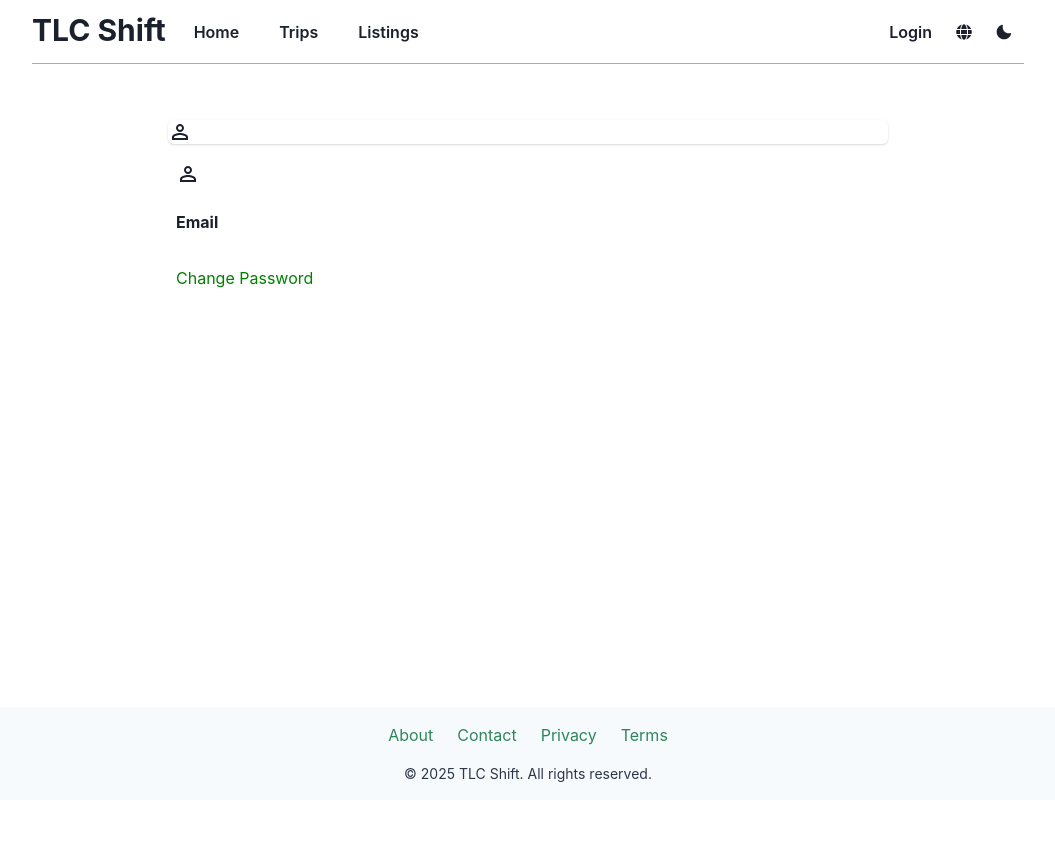
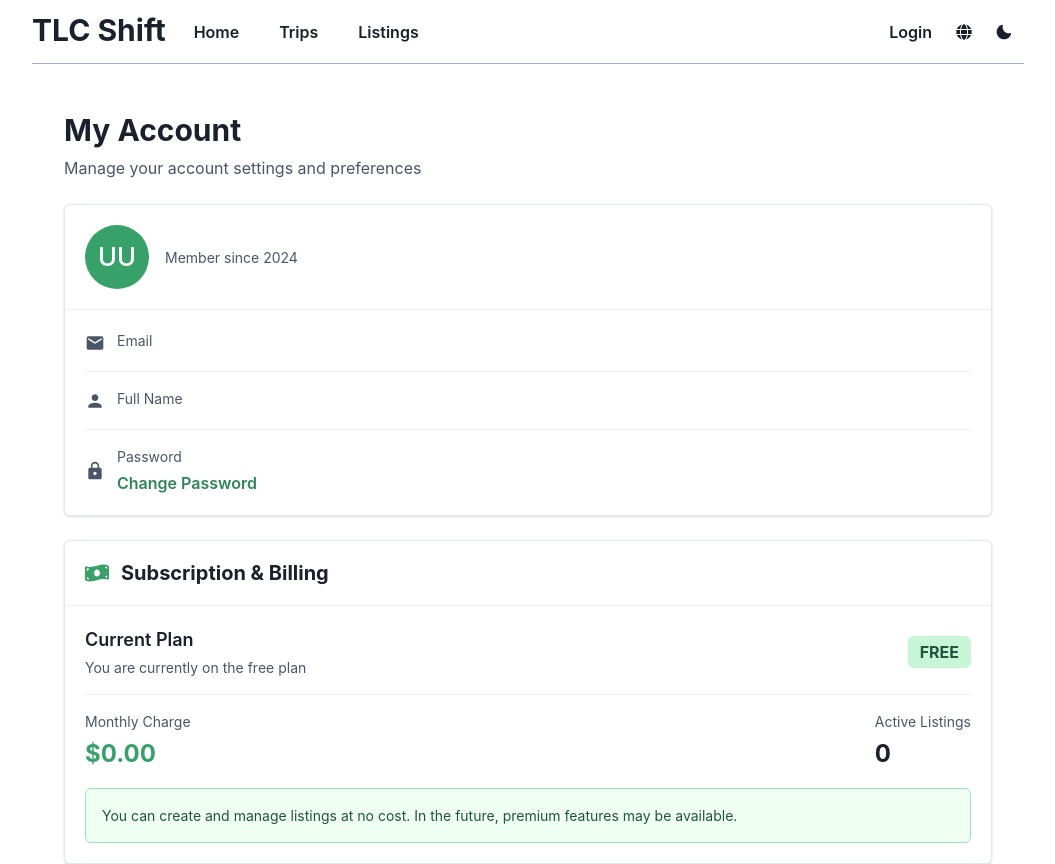
Before and after one commit to olci34/tlc-shift, a Next.js app: page /account in a window 1280 px wide. Shown: the top 864 px of the page, without its empty margins (112-1167 px from the left). Before the commit the page ends 800 px from the top, so only its background shows below. Built offline with nearby package versions, Linux system fonts and the light colour scheme; no server answers.

Commit message:
Design Account page

```diff
--- a/messages/en.json
+++ b/messages/en.json
@@ -122,8 +122,20 @@
     "loadingMessage": "This may take up to 50 seconds."
   },
   "account": {
+    "title": "My Account",
+    "subtitle": "Manage your account settings and preferences",
     "email": "Email",
-    "changePassword": "Change Password"
+    "fullName": "Full Name",
+    "password": "Password",
+    "changePassword": "Change Password",
+    "memberSince": "Member since 2024",
+    "subscriptionTitle": "Subscription & Billing",
+    "currentPlan": "Current Plan",
+    "planDescription": "You are currently on the free plan",
+    "freePlan": "FREE",
+    "monthlyCharge": "Monthly Charge",
+    "activeListings": "Active Listings",
+    "freeFeatureNote": "You can create and manage listings at no cost. In the future, premium features may be available."
   },
   "myListings": {
     "title": "My Listings",
--- a/messages/es.json
+++ b/messages/es.json
@@ -122,8 +122,20 @@
     "loadingMessage": "Esto puede tardar hasta 50 segundos."
   },
   "account": {
+    "title": "Mi Cuenta",
+    "subtitle": "Gestiona la configuración y preferencias de tu cuenta",
     "email": "Correo electrónico",
-    "changePassword": "Cambiar contraseña"
+    "fullName": "Nombre Completo",
+    "password": "Contraseña",
+    "changePassword": "Cambiar Contraseña",
+    "memberSince": "Miembro desde 2024",
+    "subscriptionTitle": "Suscripción y Facturación",
+    "currentPlan": "Plan Actual",
+    "planDescription": "Actualmente estás en el plan gratuito",
+    "freePlan": "GRATIS",
+    "monthlyCharge": "Cargo Mensual",
+    "activeListings": "Listados Activos",
+    "freeFeatureNote": "Puedes crear y gestionar listados sin costo. En el futuro, pueden estar disponibles funciones premium."
   },
   "myListings": {
     "title": "Mis listados",
--- a/src/pages/account/index.tsx
+++ b/src/pages/account/index.tsx
@@ -8,58 +8,182 @@ import {
   CardHeader,
   CardBody,
   Divider,
-  Grid,
-  GridItem,
   Link,
   Icon,
-  HStack
+  HStack,
+  Badge,
+  Avatar,
+  Stack,
+  useColorModeValue,
+  Button
 } from '@chakra-ui/react';
-import { MdOutlinePermIdentity } from 'react-icons/md';
+import { MdEmail, MdPerson, MdLock } from 'react-icons/md';
+import { FaMoneyBillWave } from 'react-icons/fa';
 import { useTranslations } from 'next-intl';
 import { GetStaticProps } from 'next';
 import { getMessages } from '@/lib/utils/i18n';
 
 const Account = () => {
-  // const [userInfo, setUserInfo] = useState<UserInfo>();
-  const t = useTranslations();
+  const t = useTranslations('account');
   const session = useSession();
   const user = session.data?.user;
 
+  const cardBg = useColorModeValue('white', 'gray.800');
+  const borderColor = useColorModeValue('gray.200', 'gray.700');
+  const labelColor = useColorModeValue('gray.600', 'gray.400');
+  const linkColor = useColorModeValue('green.600', 'green.300');
+
+  const handleChangePassword = () => {
+    console.log('Change password clicked');
+  };
+
   return (
-    <Box maxW="container.md" mx="auto" py={8} px={4}>
-      <VStack>
-        <VStack spacing={2} width="100%" p={2} align="stretch">
-          <Card>
-            <HStack>
-              <Icon as={MdOutlinePermIdentity} boxSize={6}></Icon>
-              <VStack>
-                <Text>
+    <Box maxW="container.lg" mx="auto" py={8} px={4}>
+      <VStack spacing={6} align="stretch">
+        {/* Page Header */}
+        <Box>
+          <Heading size="lg" mb={2}>
+            {t('title')}
+          </Heading>
+          <Text color={labelColor}>{t('subtitle')}</Text>
+        </Box>
+
+        {/* Profile Section */}
+        <Card bg={cardBg} borderColor={borderColor} borderWidth="1px">
+          <CardHeader>
+            <HStack spacing={4}>
+              <Avatar
+                size="lg"
+                name={`${user?.firstName} ${user?.lastName}`}
+                bg="green.500"
+                color="white"
+              />
+              <VStack align="start" spacing={0}>
+                <Heading size="md">
                   {user?.firstName} {user?.lastName}
+                </Heading>
+                <Text color={labelColor} fontSize="sm">
+                  {t('memberSince')}
                 </Text>
-                <Text>{user?.email}</Text>
               </VStack>
             </HStack>
-          </Card>
-          <Box p={2}>
-            <Icon boxSize={6} as={MdOutlinePermIdentity} />
-            <Text>
+          </CardHeader>
+          <Divider />
+          <CardBody>
+            <VStack spacing={4} align="stretch">
+              {/* Email */}
+              <HStack spacing={3}>
+                <Icon as={MdEmail} boxSize={5} color={labelColor} />
+                <Box flex={1}>
+                  <Text fontSize="sm" color={labelColor} mb={1}>
+                    {t('email')}
+                  </Text>
+                  <Text fontWeight="medium">{user?.email}</Text>
+                </Box>
+              </HStack>
+
+              <Divider />
+
+              {/* Name */}
+              <HStack spacing={3}>
+                <Icon as={MdPerson} boxSize={5} color={labelColor} />
+                <Box flex={1}>
+                  <Text fontSize="sm" color={labelColor} mb={1}>
+                    {t('fullName')}
+                  </Text>
+                  <Text fontWeight="medium">
                     {user?.firstName} {user?.lastName}
                   </Text>
                 </Box>
+              </HStack>
 
-          <Box p={2}>
-            <Text fontWeight="bold" mb={2}>
-              {t('account.email')}
+              <Divider />
+
+              {/* Change Password */}
+              <HStack spacing={3}>
+                <Icon as={MdLock} boxSize={5} color={labelColor} />
+                <Box flex={1}>
+                  <Text fontSize="sm" color={labelColor} mb={1}>
+                    {t('password')}
                   </Text>
-            <Text>{user?.email}</Text>
-          </Box>
-
-          <Box p={2}>
-            <Link href="/change-password" color="green">
-              {t('account.changePassword')}
+                  <Link
+                    color={linkColor}
+                    fontWeight="semibold"
+                    onClick={handleChangePassword}
+                    _hover={{ textDecoration: 'underline' }}
+                  >
+                    {t('changePassword')}
                   </Link>
                 </Box>
+              </HStack>
             </VStack>
+          </CardBody>
+        </Card>
+
+        {/* Subscription/Billing Section */}
+        <Card bg={cardBg} borderColor={borderColor} borderWidth="1px">
+          <CardHeader>
+            <HStack spacing={3}>
+              <Icon as={FaMoneyBillWave} boxSize={6} color="green.500" />
+              <Heading size="md">{t('subscriptionTitle')}</Heading>
+            </HStack>
+          </CardHeader>
+          <Divider />
+          <CardBody>
+            <VStack spacing={4} align="stretch">
+              <HStack justify="space-between">
+                <VStack align="start" spacing={1}>
+                  <Text fontWeight="semibold" fontSize="lg">
+                    {t('currentPlan')}
+                  </Text>
+                  <Text fontSize="sm" color={labelColor}>
+                    {t('planDescription')}
+                  </Text>
+                </VStack>
+                <Badge colorScheme="green" fontSize="md" px={3} py={1} borderRadius="md">
+                  {t('freePlan')}
+                </Badge>
+              </HStack>
+
+              <Divider />
+
+              <Stack
+                direction={{ base: 'column', md: 'row' }}
+                justify="space-between"
+                align="start"
+              >
+                <Box>
+                  <Text fontSize="sm" color={labelColor} mb={1}>
+                    {t('monthlyCharge')}
+                  </Text>
+                  <Text fontSize="2xl" fontWeight="bold" color="green.500">
+                    $0.00
+                  </Text>
+                </Box>
+                <Box>
+                  <Text fontSize="sm" color={labelColor} mb={1}>
+                    {t('activeListings')}
+                  </Text>
+                  <Text fontSize="2xl" fontWeight="bold">
+                    0
+                  </Text>
+                </Box>
+              </Stack>
+
+              <Box
+                p={4}
+                bg={useColorModeValue('green.50', 'green.900')}
+                borderRadius="md"
+                borderWidth="1px"
+                borderColor={useColorModeValue('green.200', 'green.700')}
+              >
+                <Text fontSize="sm" color={useColorModeValue('green.800', 'green.200')}>
+                  {t('freeFeatureNote')}
+                </Text>
+              </Box>
+            </VStack>
+          </CardBody>
+        </Card>
       </VStack>
     </Box>
   );
```
Lines whose indentation alone changed are shown as unchanged.
